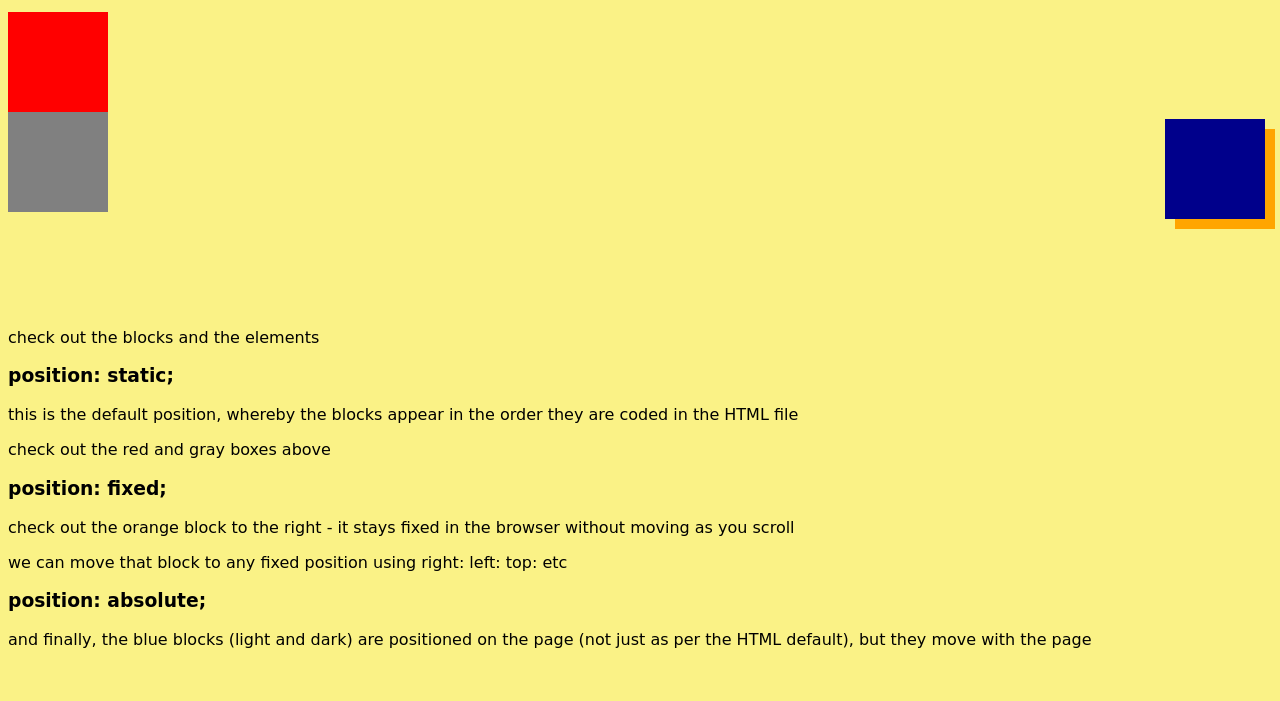
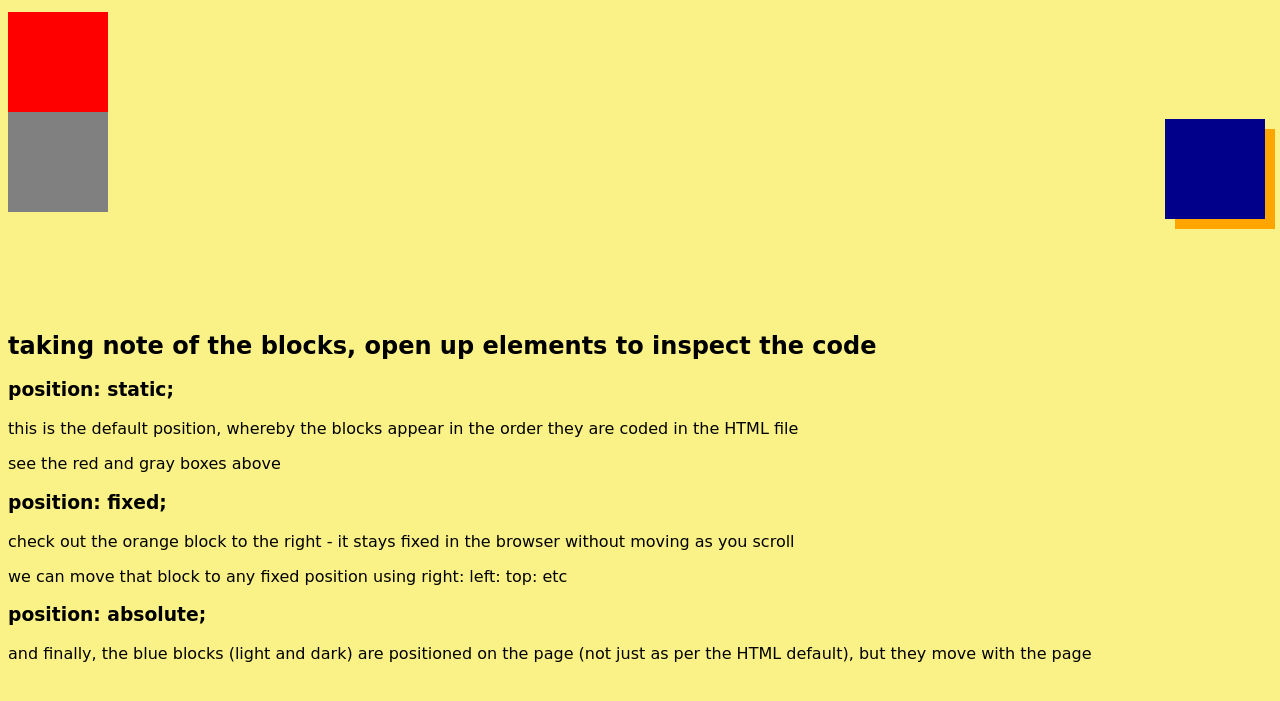
Before and after one commit to russell-gear/russell-gear.github.io, a plain HTML site: page sprint2-technical.html in a window 1280 px wide. Shown: the part 121-822 px from the top of the page. Drawn offline with Linux system fonts and the light colour scheme.

Commit message:
sprint 2 retry upload blocks

```diff
--- a/sprint2-technical.html
+++ b/sprint2-technical.html
@@ -23,12 +23,12 @@
             <div class="box-blue1"></div>
         </div>
         <div>
-            <p>
-                check out the blocks and the elements
-            </p>
+            <h2>
+                taking note of the blocks, open up elements to inspect the code
+            </h2>
             <h3>position: static;</h3>
                 <p>this is the default position, whereby the blocks appear in the order they are coded in the HTML file</p>
-                <p>check out the red and gray boxes above</p>
+                <p>see the red and gray boxes above</p>
             <h3>position: fixed;</h3>
                 <p>check out the orange block to the right - it stays fixed in the browser without moving as you scroll</p>
                 <p>we can move that block to any fixed position using right: left: top: etc</p>
```
